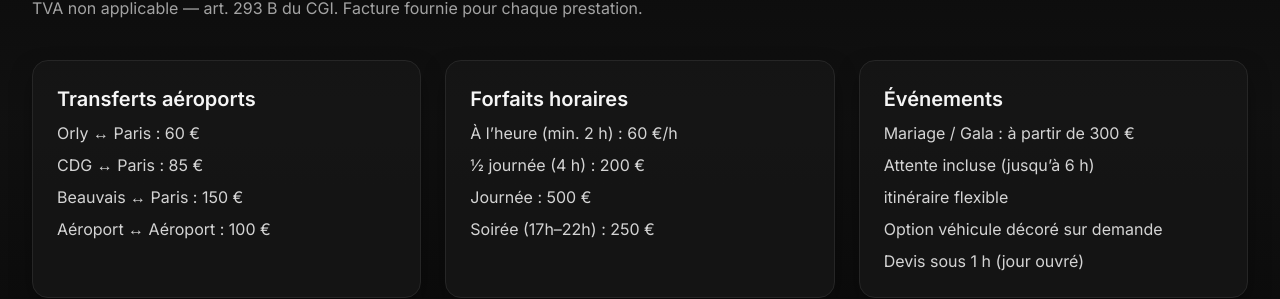
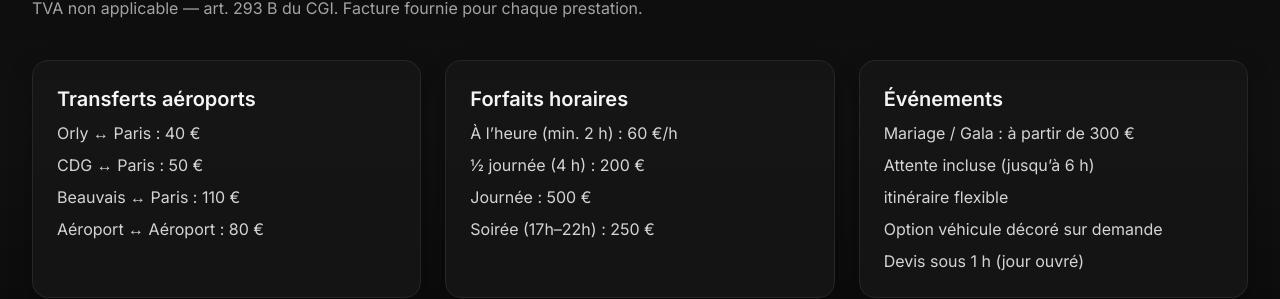
Before and after one commit to Robotham33/Trustdrive, a React (Vite) app: page / in a window 1280 px wide. Shown: the part 779-1078 px from the top of the page. Built offline with nearby package versions, Linux system fonts and the light colour scheme.

Commit message:
Update App.jsx
Update tarifs

```diff
--- a/src/App.jsx
+++ b/src/App.jsx
@@ -79,10 +79,10 @@ export default function TrustDriveVitrine() {
           <div className="rounded-2xl border border-neutral-800 bg-neutral-900/70 p-6 shadow-lg transition-transform duration-300 hover:scale-105 hover:shadow-[0_0_30px_rgba(0,255,255,0.3)]">
             <h3 className="text-xl font-semibold mb-2">Transferts aéroports</h3>
             <ul className="space-y-2 text-neutral-300">
-              <li>Orly ↔ Paris : <span className="font-medium">60 €</span></li>
-              <li>CDG ↔ Paris : <span className="font-medium">85 €</span></li>
-              <li>Beauvais ↔ Paris : <span className="font-medium">150 €</span></li>
-              <li>Aéroport ↔ Aéroport : <span className="font-medium">100 €</span></li>
+              <li>Orly ↔ Paris : <span className="font-medium">40 €</span></li>
+              <li>CDG ↔ Paris : <span className="font-medium">50 €</span></li>
+              <li>Beauvais ↔ Paris : <span className="font-medium">110 €</span></li>
+              <li>Aéroport ↔ Aéroport : <span className="font-medium">80 €</span></li>
             </ul>
           </div>
           <div className="rounded-2xl border border-neutral-800 bg-neutral-900/70 p-6 shadow-lg transition-transform duration-300 hover:scale-105 hover:shadow-[0_0_30px_rgba(0,255,255,0.3)]">
```
